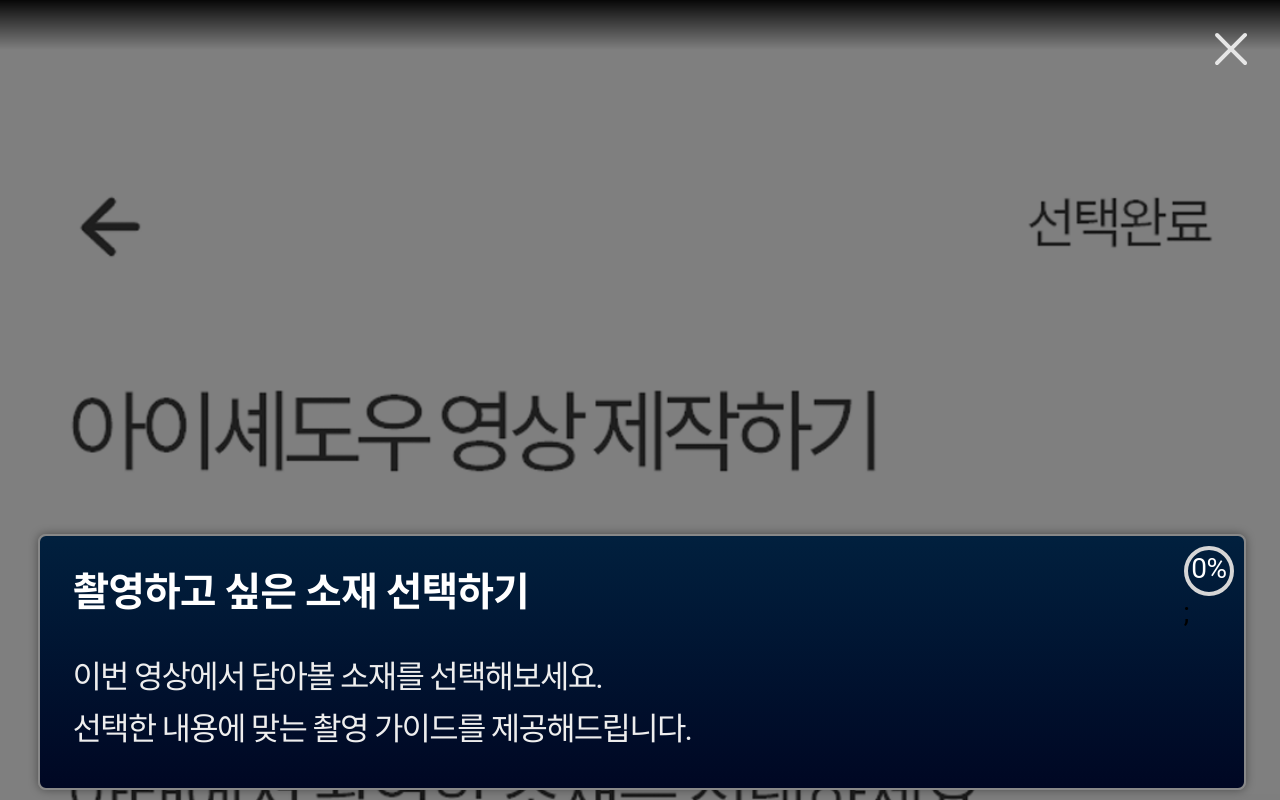
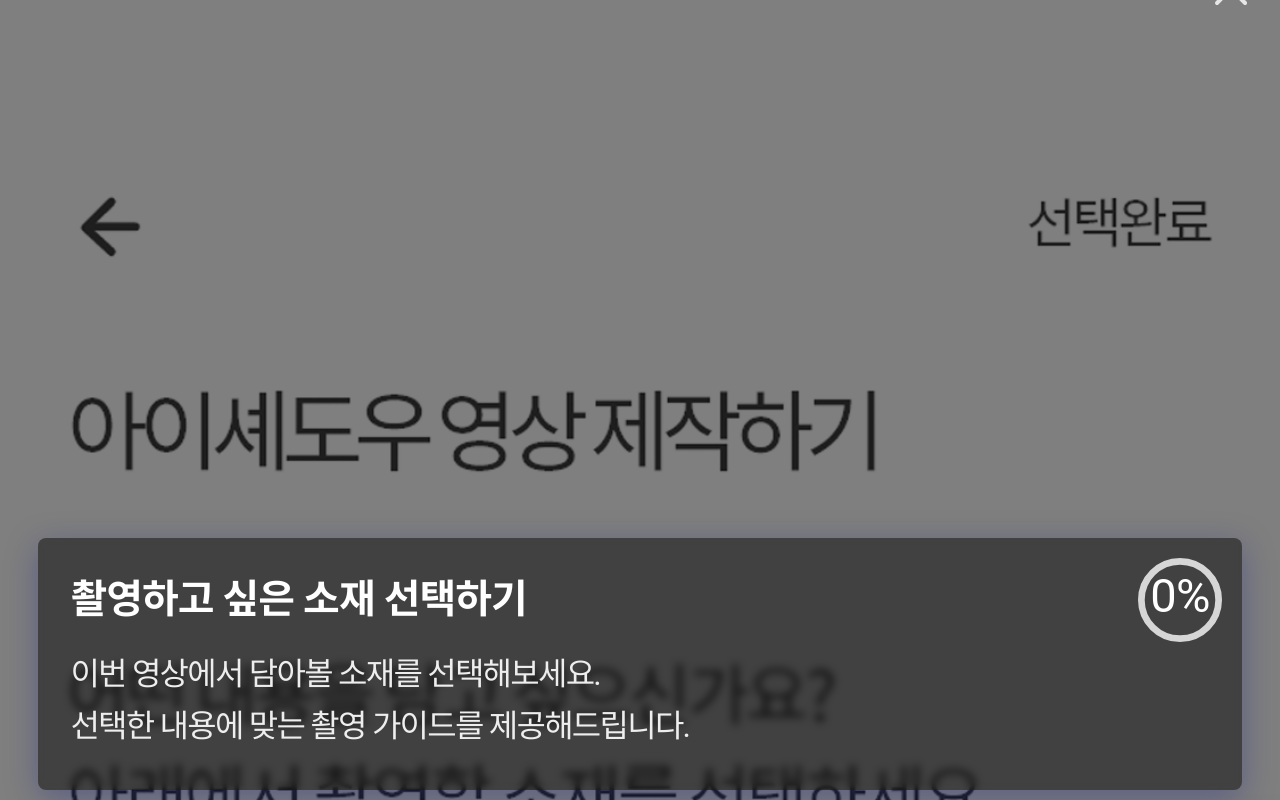
Before and after one commit to comanni/editor_tutorial, a React (Create React App) app: page / in a window 1280 px wide. Built offline with nearby package versions, Linux system fonts and the light colour scheme.

Commit message:
하단 사이즈 수정

```diff
--- a/src/App.css
+++ b/src/App.css
@@ -357,11 +357,7 @@ button {
   opacity: 0;
 }
 
-.toggle {
-  opacity: 1;
-  display: block;
-  transition: opacity 0.2s ease-in-out 1s;
-}
+
 
 .actionArea > .content {
   transition: all 0.2s;
@@ -385,7 +381,11 @@ button {
   transform: translateY(150%);
   transition: all 0.5s ease-in-out;
   border-radius: 8px;
-  border: 2px solid #888888;
+  /* border: 2px solid #888888; */
+  background: rgba(0, 0, 0, 0.488);
+  box-shadow: 0 8px 32px 0 rgba(31,38,135, 0.37);
+  backdrop-filter: blur(4px);
+  -webkit-backdrop-filter: blur(4px);
 }
 
 
@@ -396,12 +396,13 @@ button {
   /* color: #FFFFFF; */
   letter-spacing: -0.025em;
   padding-left: 1.1428571429rem;
-  height: 3.4285714286rem;
+  /* height: 3.4285714286rem; */
   line-height: 3.4285714286rem;
   font-size: 1.4285714286rem;
   font-weight: 600;
-  padding-top: 0.3142857143rem;
+  padding-top: 0.5142857143rem;
 }
+
 
 .alert>.body {
   font-family: "Roboto", "Noto Sans KR", 'AppleGothicNeoSD', 'Apple SD 산돌고딕 Neo', 'Droid sans', sans-serif;
@@ -411,7 +412,7 @@ button {
   letter-spacing: -0.055em;
   padding-left: 1.1428571429rem;
   padding-right: 1.1428571429rem;
-  padding-top: 0.3714285714rem;
+  /* padding-top: 0.3714285714rem; */
   line-height: 1.8571428571rem;
 }
 
@@ -454,7 +455,7 @@ button {
 }
 
 .congraturation {
-  background: linear-gradient(0deg, rgb(0, 115, 240) 0%, rgb(0, 150,240) 100%);
+  background: linear-gradient(0deg, rgb(0, 116, 240) 0%, rgb(0, 148, 240) 100%);
   position: absolute;
   width: 100%;
   height: 0%;
@@ -782,6 +783,8 @@ button {
   top: 0;
   width: 100%;
   height: 60px;
+  transform: translateY(-60px);
+  transition: ease-in-out 1s;
 }
 
 .exitArea .background {
@@ -790,9 +793,18 @@ button {
   height: 50px;
 }
 
+.exitAreaToggle {
+
+  transform: translateY(0);
+}
 .exit {
   position: absolute;
   right: 0.7285714286rem;
   top: 0.7285714286rem;
   font-size: 1.4285714286rem;
 }
+.toggle {
+  opacity: 1;
+  display: block;
+  transition: opacity 0.2s ease-in-out 1s;
+}
--- a/src/Tutorial.js
+++ b/src/Tutorial.js
@@ -35,7 +35,7 @@ const Tutorial = ({ history, location }) => {
     widthRatio = window.innerWidth * 0.0373333333;
   }
 
-  let upHeight = calHeight - realHeight + 12.8571428571 * widthRatio;
+  let upHeight = calHeight - realHeight + 9 * widthRatio;
 
   if (upHeight <= 0) {
     upHeight = 0;
@@ -943,7 +943,9 @@ const Tutorial = ({ history, location }) => {
           dimPosition={dimPosition}
         />
       </div>
-      <div className="exitArea">
+      <div className={`${
+                transitionToggle.congraturation ? "exitAreaToggle" : ""
+              } exitArea`}>
               <div className="background"></div>
               <div className="exit">
                 <button
@@ -991,10 +993,10 @@ const Tutorial = ({ history, location }) => {
         </div>
         <div
           style={{
-            width: 50,
-            height: 50,
-            top: 10,
-            right: 10,
+            width: "3rem",
+            height: "3rem",
+            top: "0.714285714rem",
+            right: "0.714285714rem",
             position: "fixed",
           }}
         >
@@ -1021,7 +1023,7 @@ const Tutorial = ({ history, location }) => {
               backgroundColor: "#3e98c7",
             })}
           />
-          ;
+
         </div>
         {/* <div className="progressBar-root">
                     <div className="progressBar" style={{ transform: `translateX(${-100 + percent}%)` }}></div>
```
Also changed, not shown: 1 other file (tests, documents, lock files or other folders).
